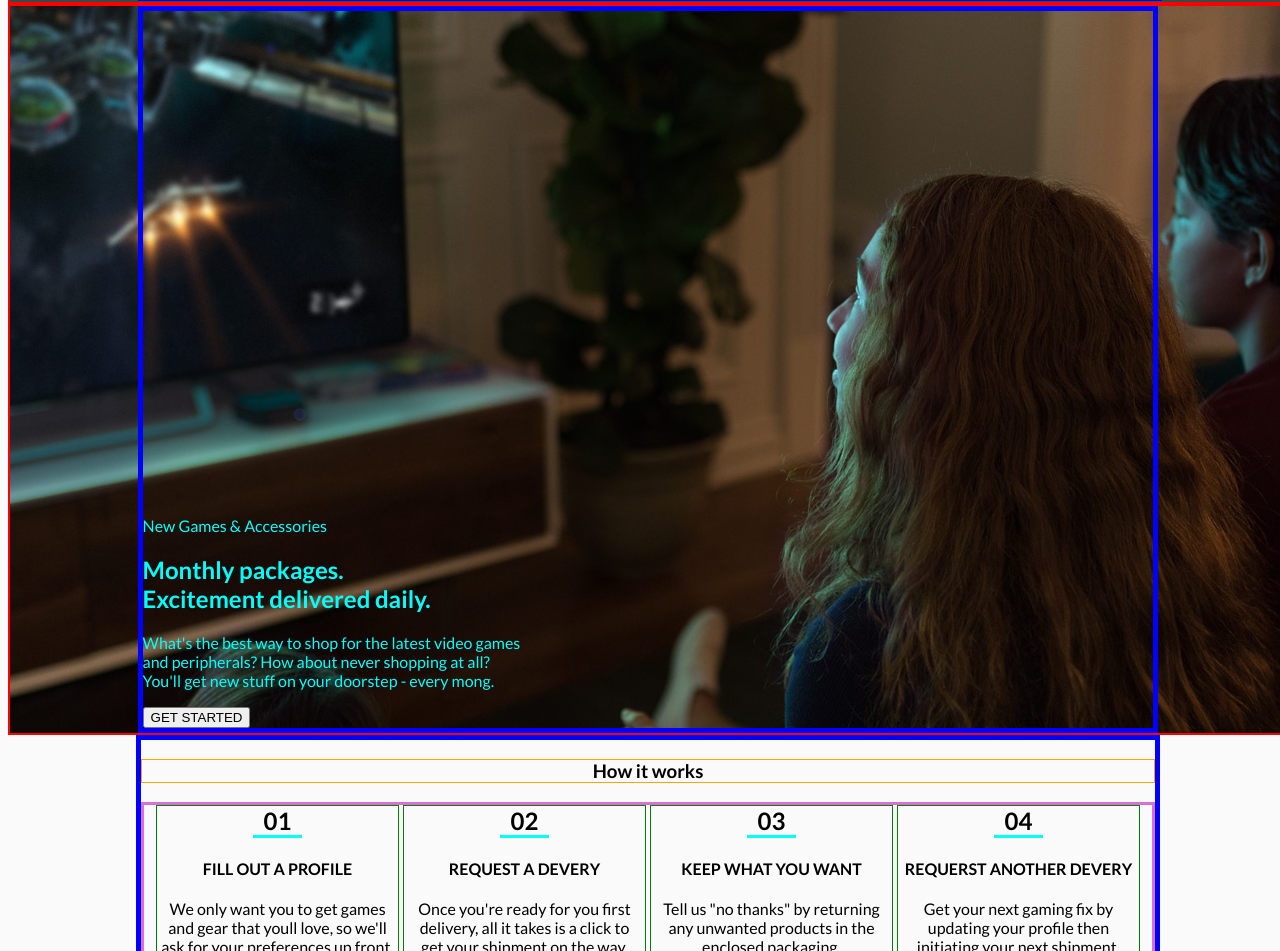
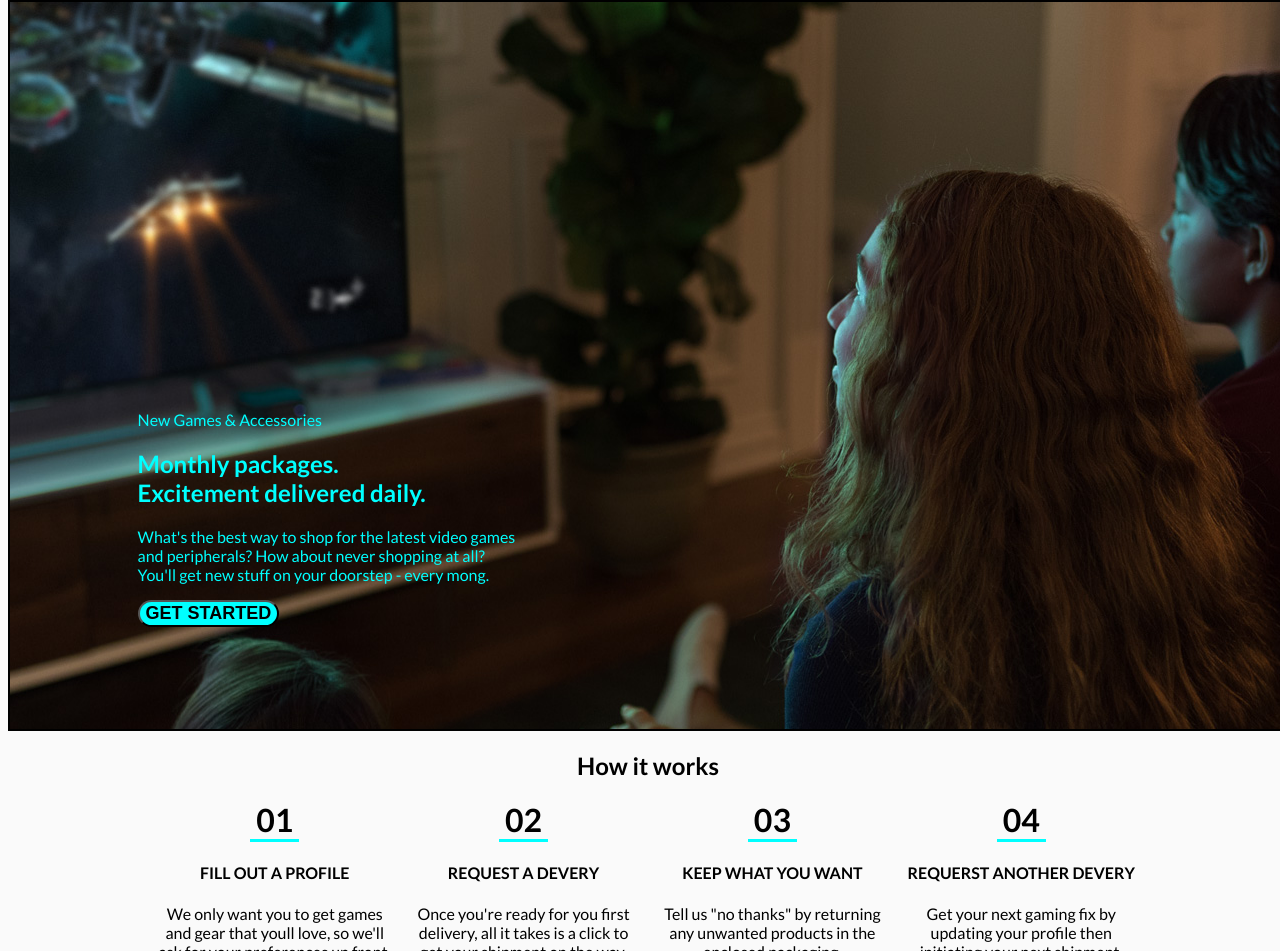
Before and after one commit to ejsmith13/endless, a plain HTML site: page index.html in a window 1280 px wide. Shown: the part 56-1007 px from the top of the page. Drawn offline with Linux system fonts and the light colour scheme.

Commit message:
added transition to button

```diff
--- a/index.html
+++ b/index.html
@@ -39,7 +39,7 @@
     </section>
     <!-- info section -->
     <article class="container">
-      <h3 id="info_head">How it works</h3>
+      <h2 id="info_head">How it works</h2>
       <section id="info_list">
         <section class="info_box">
           <h2 class="info_num">01</h2>
--- a/style.css
+++ b/style.css
@@ -6,7 +6,7 @@ body {
   background-color: rgb(250, 250, 250);
 }
 .container {
-  border: 5px solid blue;
+  /* border: 5px solid blue; */
   margin: auto 10%;
 }
 
@@ -14,43 +14,58 @@ body {
   background-image: url("assets/photo-couch.jpg");
   background-repeat: no-repeat;
   background-size: auto;
-  border: 2px solid red;
+  border: 2px solid;
 }
 
 .header {
-  border: 2px solid red;
+  /* border: 2px solid red; */
   background-color: rgb(47, 79, 79);
   height: 3rem;
   width: 100%;
 }
 .info_box {
-  border: 1px solid green;
+  /* border: 1px solid green; */
   width: 24%;
   margin: auto;
   display: inline-block;
 }
 #info_head {
-  border: 1px solid orange;
+  /* border: 1px solid orange; */
   text-align: center;
+  max-resolution: 10%;
 }
 
 #info_list {
-  border: 3px solid orchid;
+  /* border: 3px solid orchid; */
   text-align: center;
   margin-bottom: 10%;
 }
 .info_num {
   border-bottom: 3px solid aqua;
   margin: auto 40%;
+  font-size: xx-large;
 }
 
 .logo {
-  border: 2px solid red;
+  /* border: 2px solid red; */
   height: 30px;
   filter: invert(97%) sepia(51%) saturate(5308%) hue-rotate(107deg)
     brightness(97%) contrast(107%);
 }
 #pitch {
   color: aqua;
-  margin-top: 50%;
+  margin: 40% auto 10%;
 }
+#start_btn {
+  background-color: aqua;
+  border-radius: 20px;
+  font-weight: bold;
+  font-size: large;
+  transition-property: font-size;
+  transition-duration: 2000;
+  transition-delay: 1000;
+}
+#start_btn:hover {
+  background-color: cadetblue;
+  font-size: larger;
+}
```
